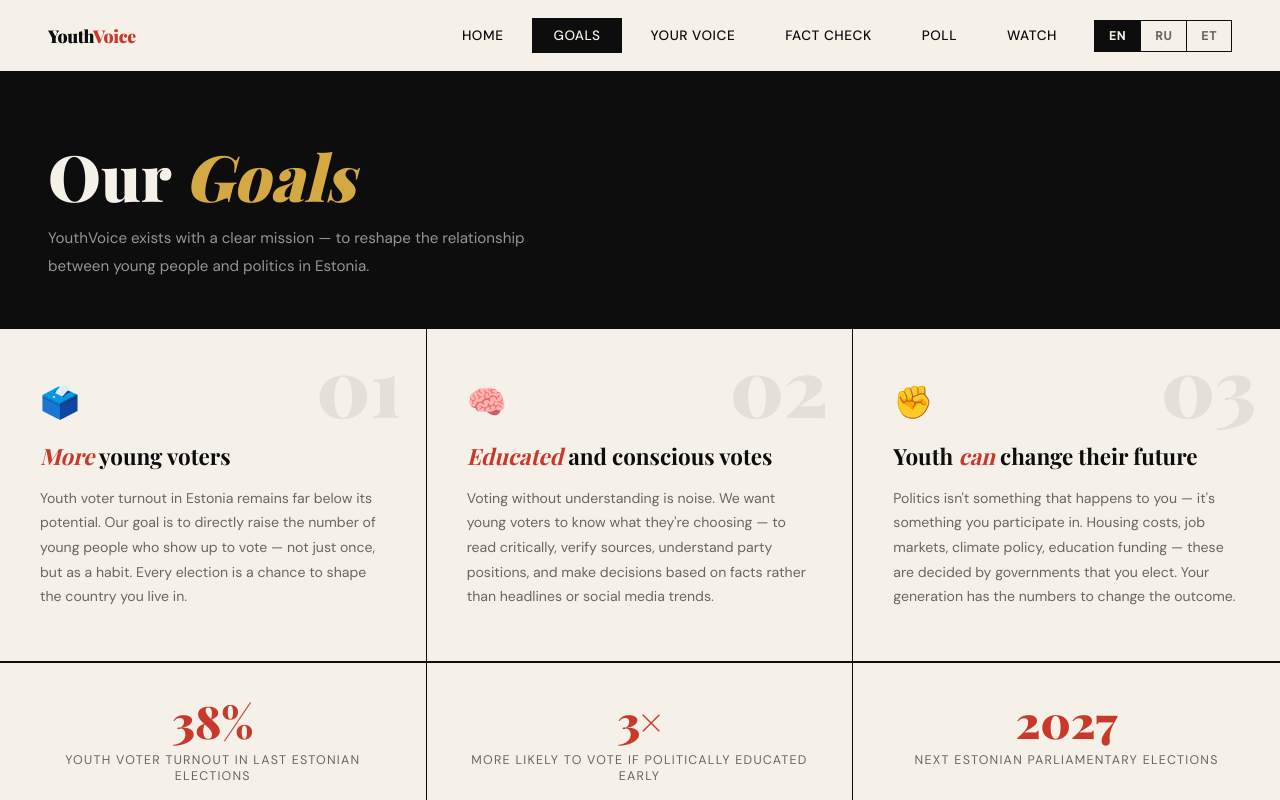
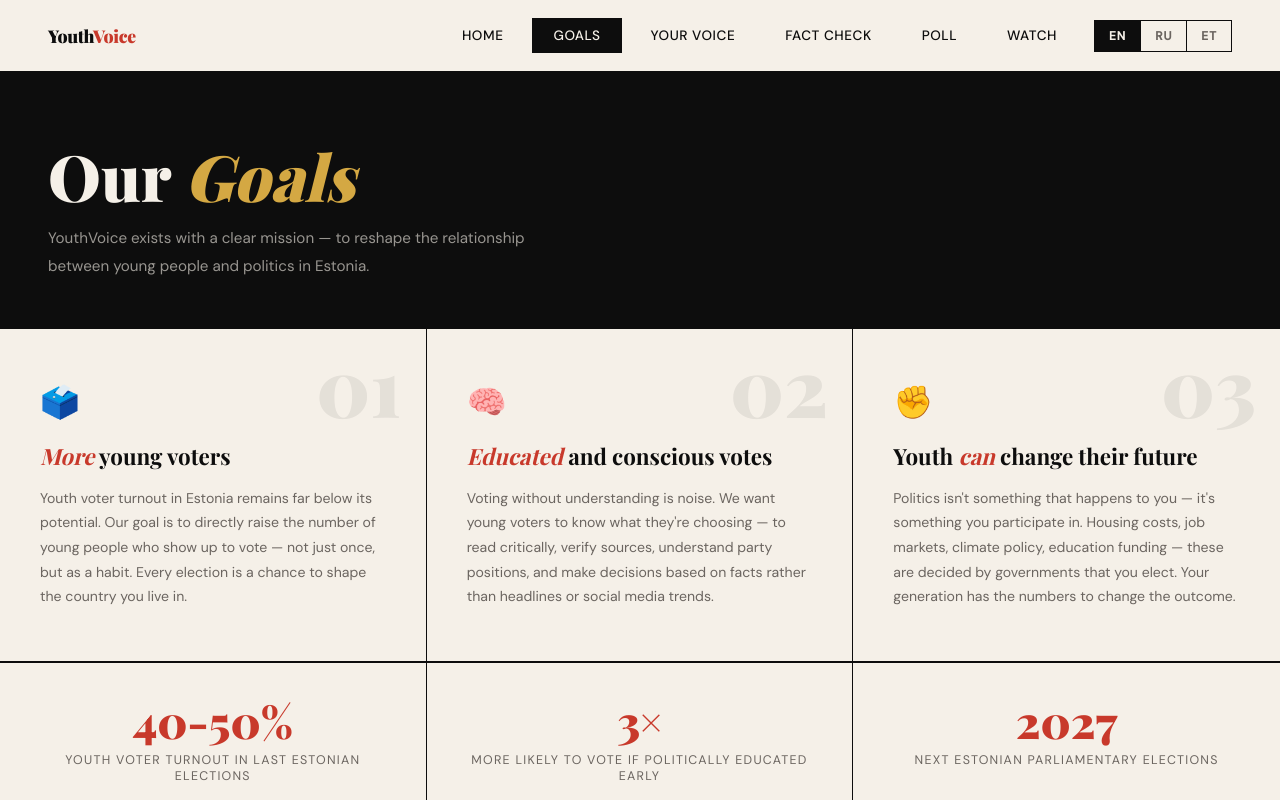
Before and after one commit to mfxxmail-a11y/youthvoiceestonia, a plain HTML site: page index.html in a window 1280 px wide. Both pictures are taken after a click on the button "GOALS". Shown: the top 800 px of the page. Drawn offline with nearby package versions, Linux system fonts and the light colour scheme; a web font is replaced by a local one.

Commit message:
Update youth voter turnout percentage in index.html

```diff
--- a/index.html
+++ b/index.html
@@ -824,7 +824,7 @@
 
   <div class="goals-stat-strip">
     <div class="stat-block">
-      <span class="stat-number">38%</span>
+      <span class="stat-number">40-50%</span>
       <span class="stat-label">Youth voter turnout in last Estonian elections</span>
     </div>
     <div class="stat-block">
```
